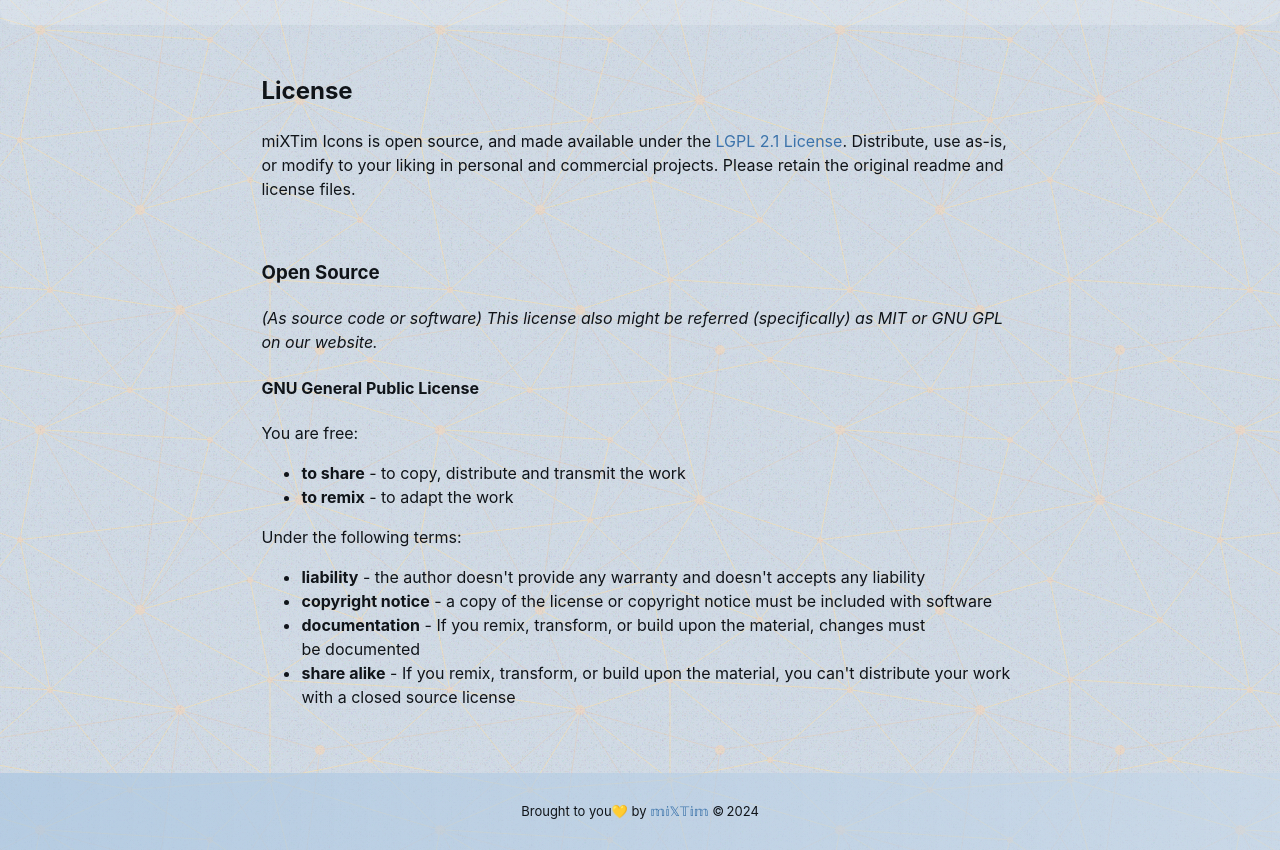
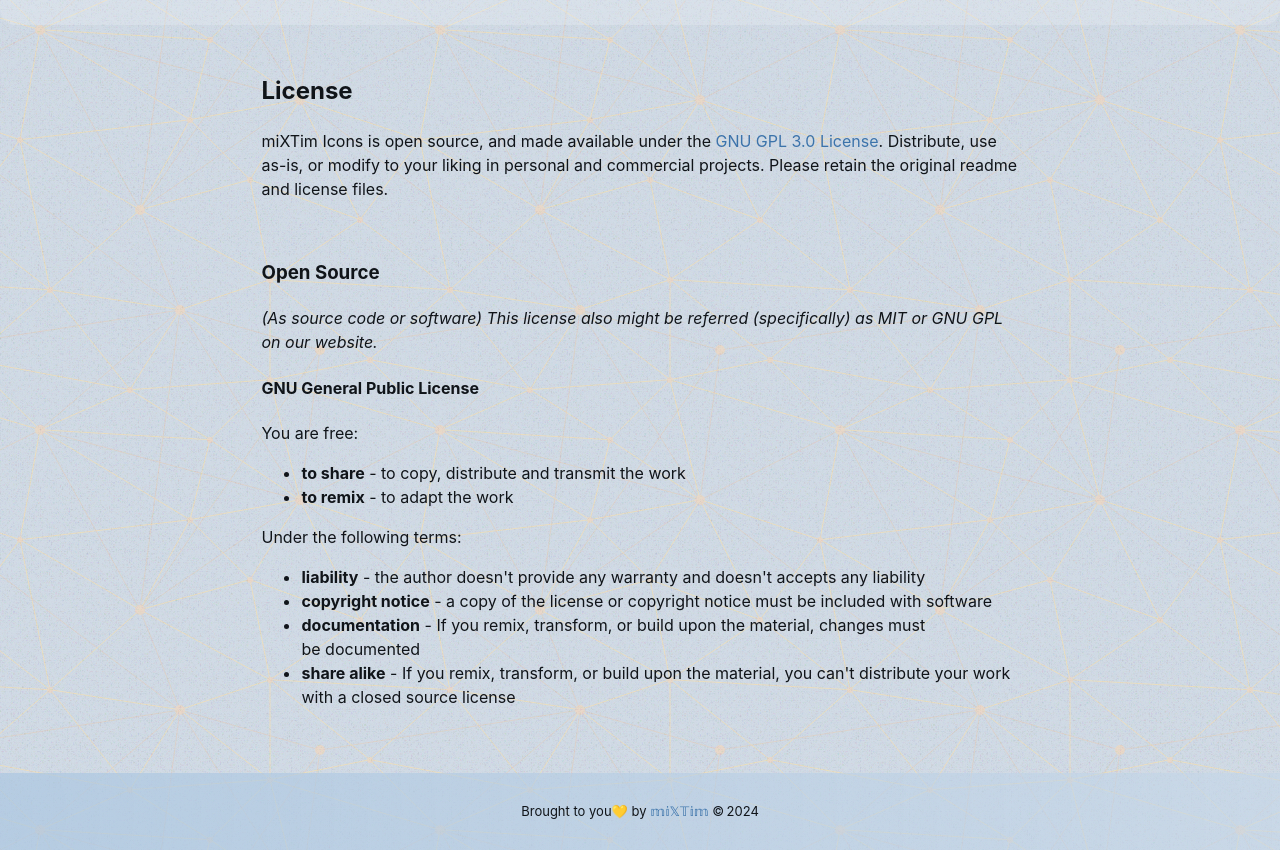
Before and after one commit to miXTim/miXTim-Icons, a plain HTML site: page index.html in a window 1280 px wide. Shown: the part 3740-4590 px from the top of the page. Drawn offline with Linux system fonts and the light colour scheme.

Commit message:
gnu gpl for index.html

```diff
--- a/index.html
+++ b/index.html
@@ -1776,7 +1776,7 @@
 
 		    <div class="license">
           <h2>License</h2>
-		  <p>miXTim Icons is open source, and made available under the <a href="https://opensource.org/license/lgpl-2-1">LGPL 2.1 License</a>. Distribute, use as-is, or modify to your liking in personal and commercial projects. Please retain the original readme and license files.</p>
+		  <p>miXTim Icons is open source, and made available under the <a href="https://opensource.org/license/gpl-3-0"> GNU GPL 3.0 License</a>. Distribute, use as-is, or modify to your liking in personal and commercial projects. Please retain the original readme and license files.</p>
 		  <br>
 		  <h3>Open Source</h3>
 		  <p><em>(As source code or software) This license also might be referred (specifically) as MIT or GNU GPL on our website.</em></p>
```
